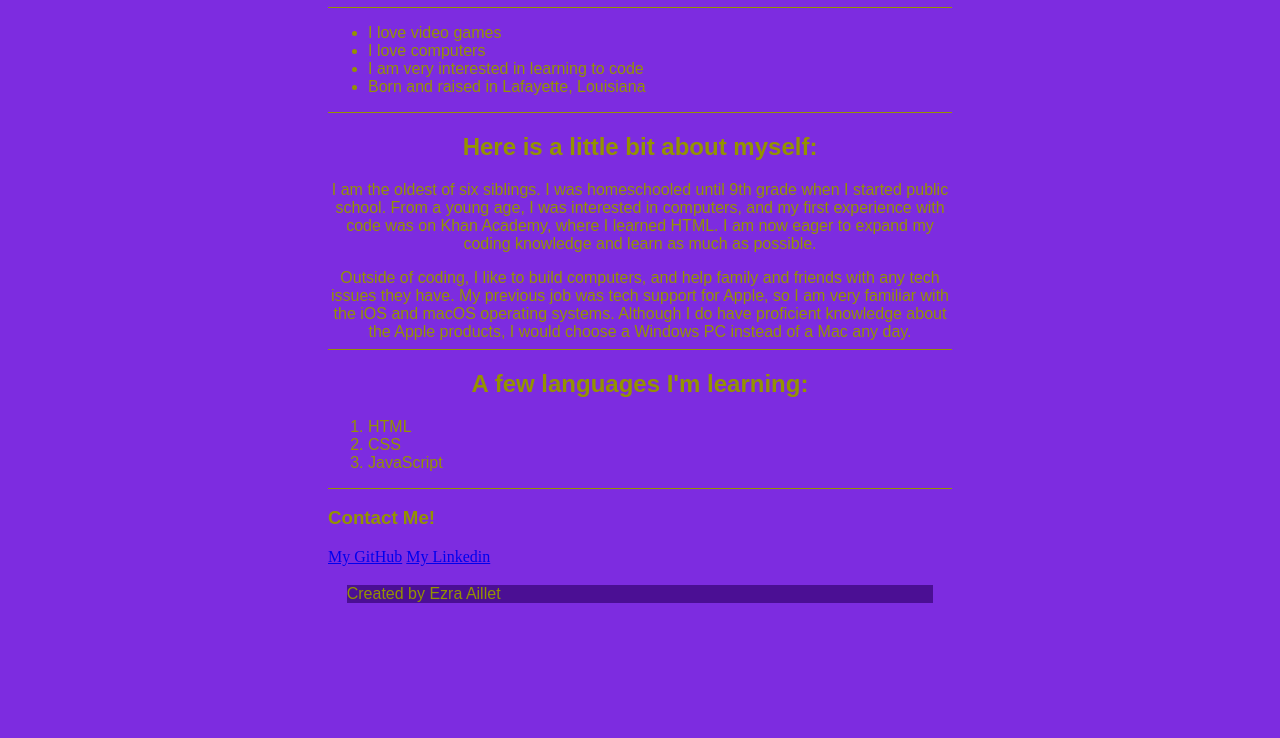
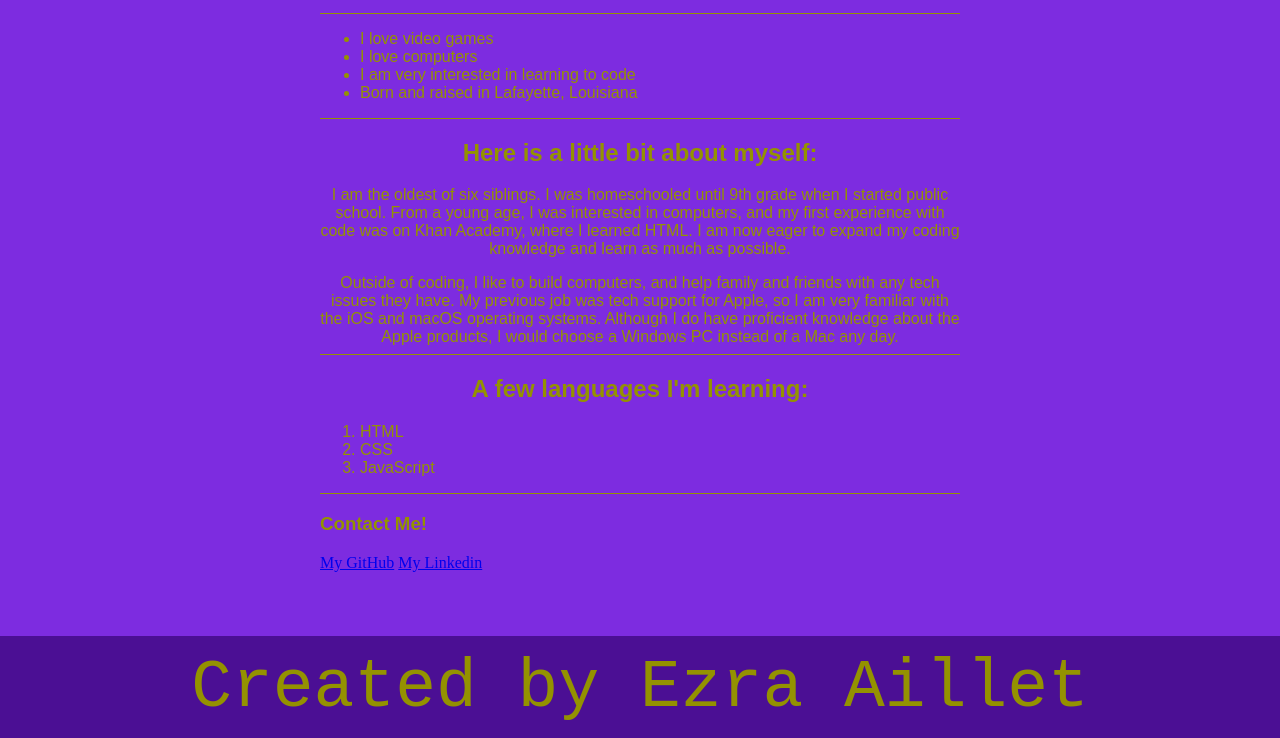
Before and after one commit to ezraaillet/practicewebsite, a plain HTML site: page index.html in a window 1280 px wide. Shown: the part 527-1265 px from the top of the page. Before the commit the page ends 1149 px from the top, so only its background shows below. Drawn offline with Linux system fonts and the light colour scheme.

Commit message:
updated header and footer elements

```diff
--- a/index.html
+++ b/index.html
@@ -11,9 +11,11 @@
 
 <!--The body of the page-->
 <body>
+    <!--Large header with my name-->
+    <header>Ezra Aillet</header>
     <main>
-        <!--Large header with my name-->
-        <header>Ezra Aillet</header>
+
+
 
         <!--image inside of divider for styling-->
         <div>
@@ -69,10 +71,11 @@
         <a href="https://github.com/ezraaillet">My GitHub</a>
         <a href="https://www.linkedin.com/in/ezra-aillet-169742b9/">My Linkedin</a>
 
-        <!--footer with a note from me-->
-        <footer>Created by Ezra Aillet</footer>
+
 
     </main>
+    <!--footer with a note from me-->
+    <footer>Created by Ezra Aillet</footer>
 </body>
 
 </html>
--- a/styles.css
+++ b/styles.css
@@ -4,7 +4,9 @@
 
 body {
     background-color: #7D2CE0;
-    padding: 0 25%;
+    padding: 0;
+    margin: 0;
+
 }
 
   div {
@@ -16,7 +18,7 @@ body {
     border-radius: 10px 20%;
   }
 
-  header {
+  header, footer {
     text-align: center;
     font-size: 68px;
     font-family: 'Courier New', Courier, monospace;
@@ -62,12 +64,7 @@ h3 {
     font-family: sans-serif;
 }
 
-footer {
-    color: #949200;
-    font-family: sans-serif;
-    background-color: #4B0F94;
-    margin: 3%;
-}
+
 
 a:hover {
     color: #9D4DFF;
@@ -83,3 +80,7 @@ article {
     font-family: sans-serif;
     text-align: center;
 }
+
+main {
+    padding: 0 25% 64px 25%;
+}
```
